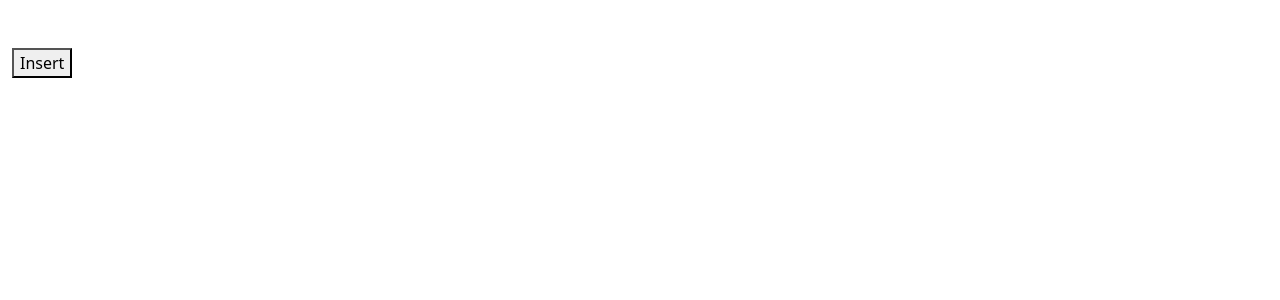
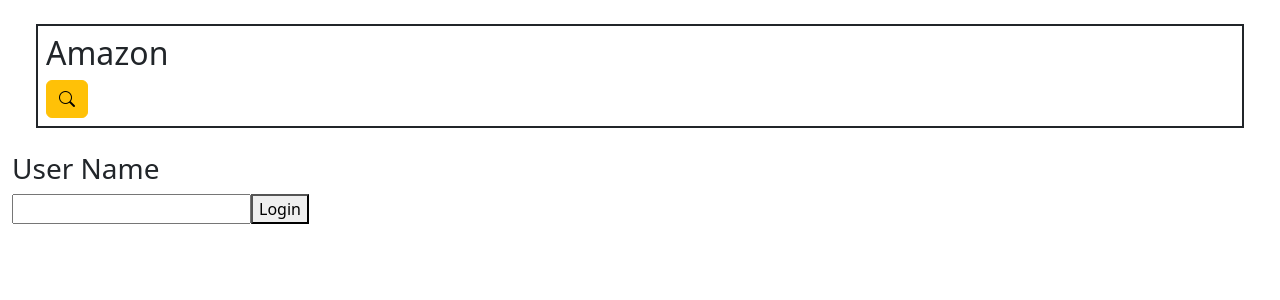
Before and after one commit to Ganesh3104/react-project, a React (Vite) app: page / in a window 1280 px wide. Shown: the top 300 px of the page. Built offline with nearby package versions, Linux system fonts and the light colour scheme.

Commit message:
add event-binding-search.jsx

```diff
--- /dev/null
+++ b/src/components/event-Binding/event-binding-search.jsx
@@ -0,0 +1,36 @@
+import { useEffect, useState } from "react";
+
+
+export function EventBindingSearch(){
+
+    function NavClick(){
+        alert('Navbar Clicked - Navigate to Home');
+    }
+
+    function SearchClick(e){
+        e.stopPropagation();
+        alert('Search Clicked - Shows search results');
+    }
+
+    function submitClick(e){
+        e.preventDefault();
+        alert("Form Submitted")
+    }
+
+    return(
+         <div className="container-fluid">
+            <nav onClick={NavClick} className="p-2 border border-2 border-dark m-4">
+               <h2>Amazon</h2>
+               <button onClick={SearchClick} className="btn bi bi-search btn-warning"></button>
+            </nav>
+            <section>
+                <form onSubmit={submitClick}>
+                    <h3>User Name</h3>
+                    <input type="text" name="User"  />
+                    <button type="submit">Login</button>
+                </form>
+            </section>
+
+         </div>
+    )
+}
--- a/src/components/event-Binding/event-binding.jsx
+++ b/src/components/event-Binding/event-binding.jsx
@@ -5,14 +5,16 @@
 
    const [msg, setMsg] = useState(null);
 
-    function handleInsertClick(e){
+    function handleInsertClick(e, ...product){
         setMsg('Insert Successfully...');
-        console.log(`Button Value : ${e.target.value}\n Button Id : ${e.target.id} \n X Position :${e.clientX} \n Y Position :${e.clientY}`)
+        let [id, name, stock, cities, rating] = product;
+        console.log(`id=${id}\nName=${name}\nStock=${stock}\nCities=${cities}\nRating=${rating.Rate}`);
+        console.log(`Button Value=${e.target.value}\n X position=${e.clientX}\n Y position=${e.clientY}`);
     }
     return(
         <div className="container-fluid">
 
-             <button value="insert" id="btnInsert" className="mt-5" onClick={handleInsertClick}>Insert</button>
+             <button value="insert" id="btnInsert" className="mt-5" onClick={(event)=>handleInsertClick(event, 1, 'TV',  true, ['Delhi', 'Hyd'], {Rate:4.2})}>Insert</button>
              <p>{msg}</p>
         </div>
     )
--- a/src/main.jsx
+++ b/src/main.jsx
@@ -10,10 +10,11 @@
 import { DataFetch } from './components/data-binding/fetch.jsx'
 import { DataAxios } from './components/data-binding/axios.jsx'
 import { EventBinding } from './components/event-Binding/event-binding.jsx'
+import { EventBindingSearch } from './components/event-Binding/event-binding-search.jsx'
 
 createRoot(document.getElementById('root')).render(
 
 
-    < EventBinding />
+    < EventBindingSearch />
 
 )
```
